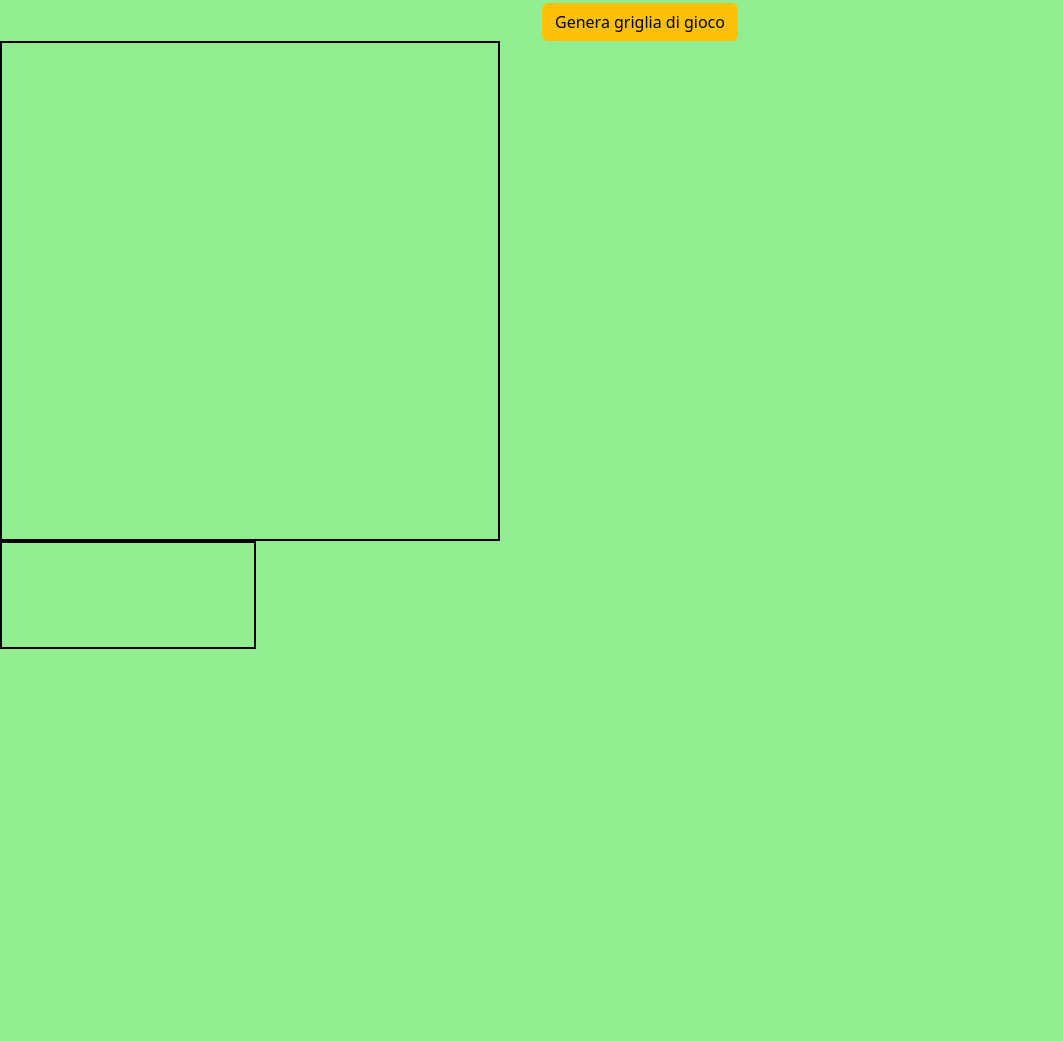
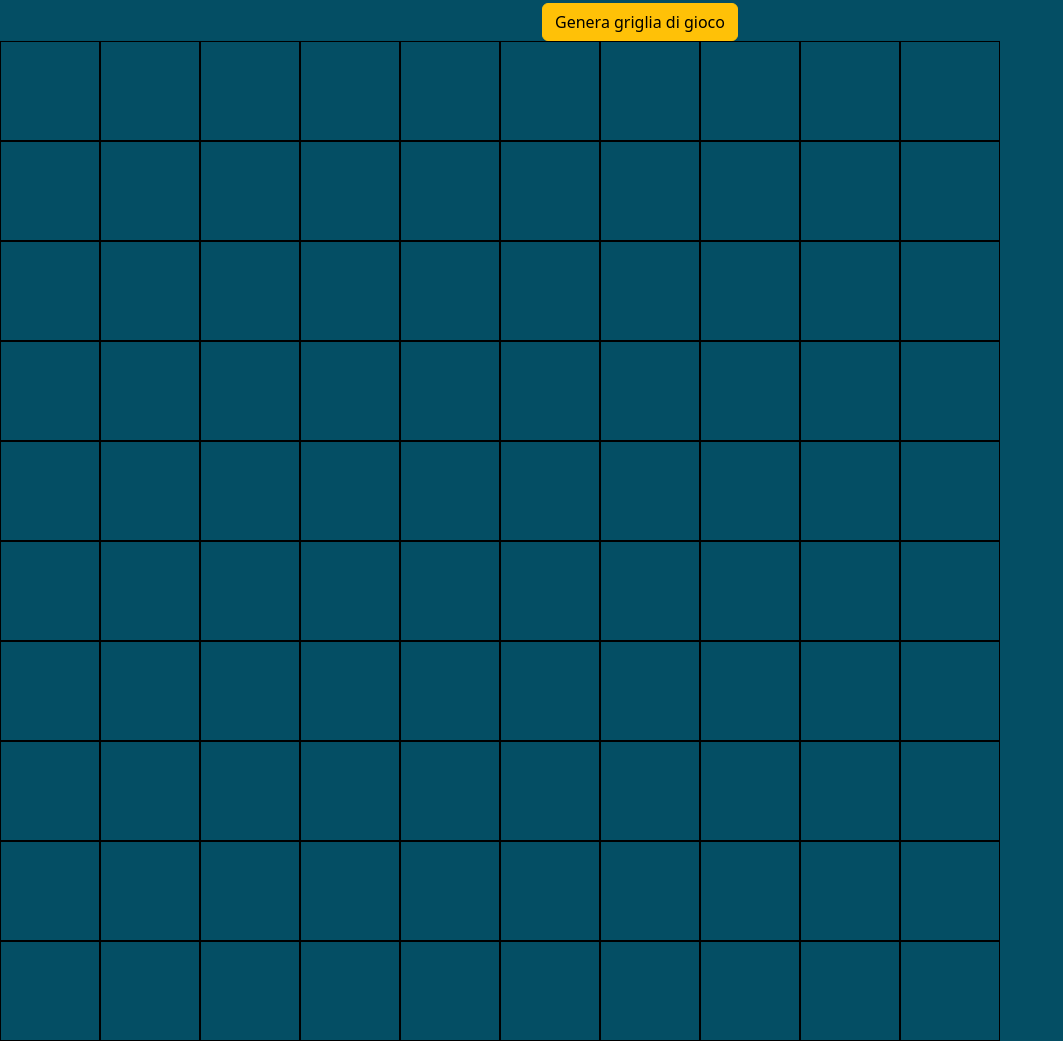
Before and after one commit to Aribunfi/js-campominato-grid, a plain HTML site: page index.html in a window 1280 px wide. Shown: the part 149-1190 px from the top of the page, without its empty margins (0-1063 px from the left). Before the commit the page ends 800 px from the top, so only its background shows below. Drawn offline with nearby package versions, Linux system fonts and the light colour scheme.

Commit message:
griglia con riquadri mutacolore

```diff
--- a/index.html
+++ b/index.html
@@ -9,6 +9,7 @@
     <link href="https://cdn.jsdelivr.net/npm/bootstrap@5.2.3/dist/css/bootstrap.min.css" rel="stylesheet" integrity="sha384-rbsA2VBKQhggwzxH7pPCaAqO46MgnOM80zW1RWuH61DGLwZJEdK2Kadq2F9CUG65" crossorigin="anonymous">
 
     <link rel="stylesheet" href="style.css">
+
 </head>
 <body>
 
@@ -18,8 +19,108 @@
             <button type="button" class="btn btn-warning" id="start-game" >Genera griglia di gioco</button>
 
 
-            <main id="griglia"></main>
+            <main id="griglia">
                 <div class="square"></div>
+                <div class="square"></div>
+                <div class="square"></div>
+                <div class="square"></div>
+                <div class="square"></div>
+                <div class="square"></div>
+                <div class="square"></div>
+                <div class="square"></div>
+                <div class="square"></div>
+                <div class="square"></div>
+                <div class="square"></div>
+                <div class="square"></div>
+                <div class="square"></div>
+                <div class="square"></div>
+                <div class="square"></div>
+                <div class="square"></div>
+                <div class="square"></div>
+                <div class="square"></div>
+                <div class="square"></div>
+                <div class="square"></div>
+                <div class="square"></div>
+                <div class="square"></div>
+                <div class="square"></div>
+                <div class="square"></div>
+                <div class="square"></div>
+                <div class="square"></div>
+                <div class="square"></div>
+                <div class="square"></div>
+                <div class="square"></div>
+                <div class="square"></div>
+                <div class="square"></div>
+                <div class="square"></div>
+                <div class="square"></div>
+                <div class="square"></div>
+                <div class="square"></div>
+                <div class="square"></div>
+                <div class="square"></div>
+                <div class="square"></div>
+                <div class="square"></div>
+                <div class="square"></div>
+                <div class="square"></div>
+                <div class="square"></div>
+                <div class="square"></div>
+                <div class="square"></div>
+                <div class="square"></div>
+                <div class="square"></div>
+                <div class="square"></div>
+                <div class="square"></div>
+                <div class="square"></div>
+                <div class="square"></div>
+                <div class="square"></div>
+                <div class="square"></div>
+                <div class="square"></div>
+                <div class="square"></div>
+                <div class="square"></div>
+                <div class="square"></div>
+                <div class="square"></div>
+                <div class="square"></div>
+                <div class="square"></div>
+                <div class="square"></div>
+                <div class="square"></div>
+                <div class="square"></div>
+                <div class="square"></div>
+                <div class="square"></div>
+                <div class="square"></div>
+                <div class="square"></div>
+                <div class="square"></div>
+                <div class="square"></div>
+                <div class="square"></div>
+                <div class="square"></div>
+                <div class="square"></div>
+                <div class="square"></div>
+                <div class="square"></div>
+                <div class="square"></div>
+                <div class="square"></div>
+                <div class="square"></div>
+                <div class="square"></div>
+                <div class="square"></div>
+                <div class="square"></div>
+                <div class="square"></div>
+                <div class="square"></div>
+                <div class="square"></div>
+                <div class="square"></div>
+                <div class="square"></div>
+                <div class="square"></div>
+                <div class="square"></div>
+                <div class="square"></div>
+                <div class="square"></div>
+                <div class="square"></div>
+                <div class="square"></div>
+                <div class="square"></div>
+                <div class="square"></div>
+                <div class="square"></div>
+                <div class="square"></div>
+                <div class="square"></div>
+                <div class="square"></div>
+                <div class="square"></div>
+                <div class="square"></div>
+                <div class="square"></div>
+                <div class="square"></div>
+            </main>
         </div>
     </div>
     <script src="main.js"></script>
--- a/style.css
+++ b/style.css
@@ -1,24 +1,31 @@
+:root {
+    --active-bg: #4ec4e2;
+}
+
+
 body {
-    background-color: lightgreen;
+    background-color: #044e64;
+
 }
 
 #griglia {
-    width: 500px;
-    height: 500px;
+    width: 1000px;
+    height: 1000px;
     display: flex;
     flex-wrap: wrap;
-    border: 2px, solid, black;
+
 
 }
 
-#griglia, .square {
-    border: 2px, solid, black;
-}
 
 .square {
-    width: calc(100% / 5);
-    height: calc(100% / 5);
+    width: calc(100% / 10);
+    height: calc(100% / 10);
     cursor: crosshair;
+    border: 1px solid black;
+
+
+
 }
 
 .square.active {
```
